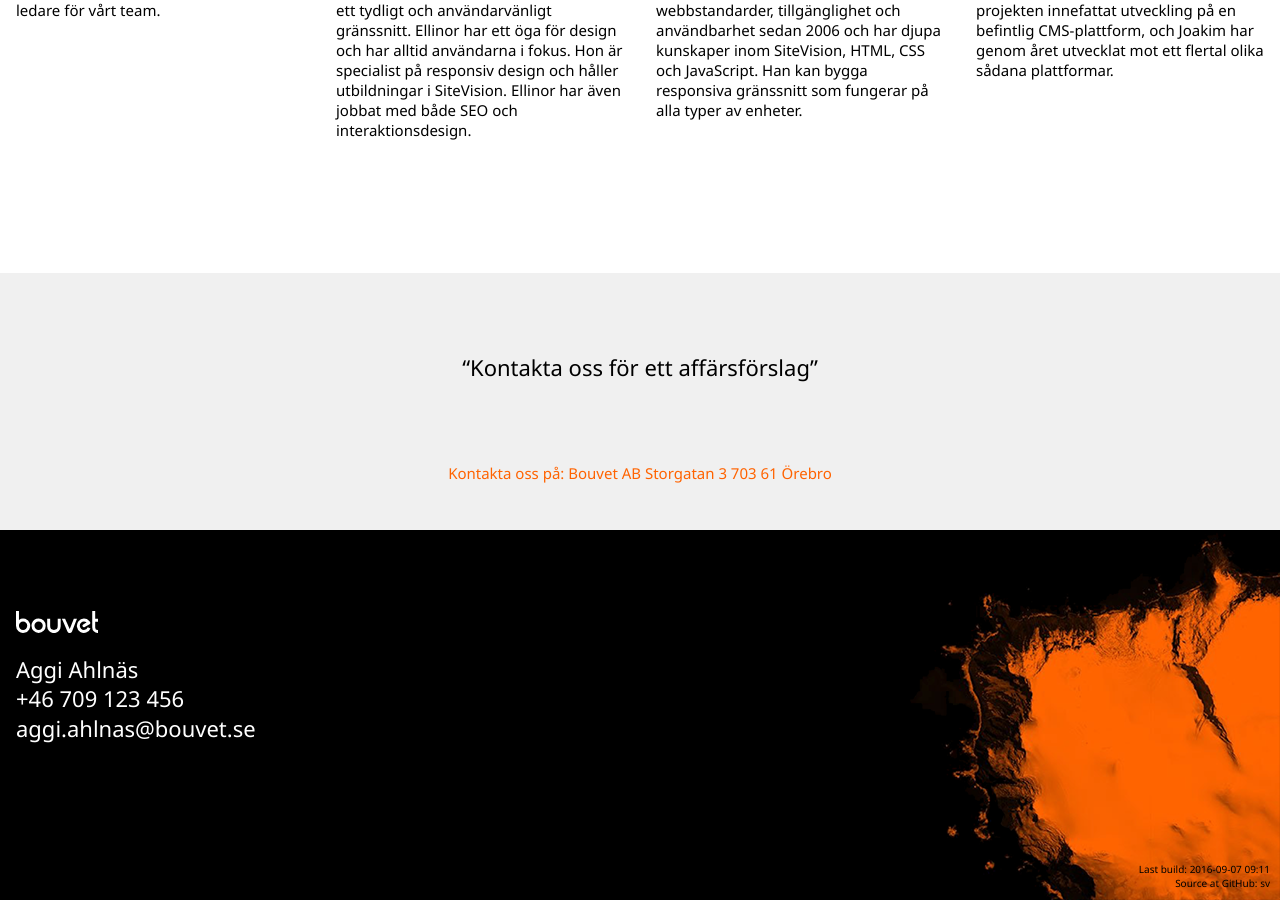
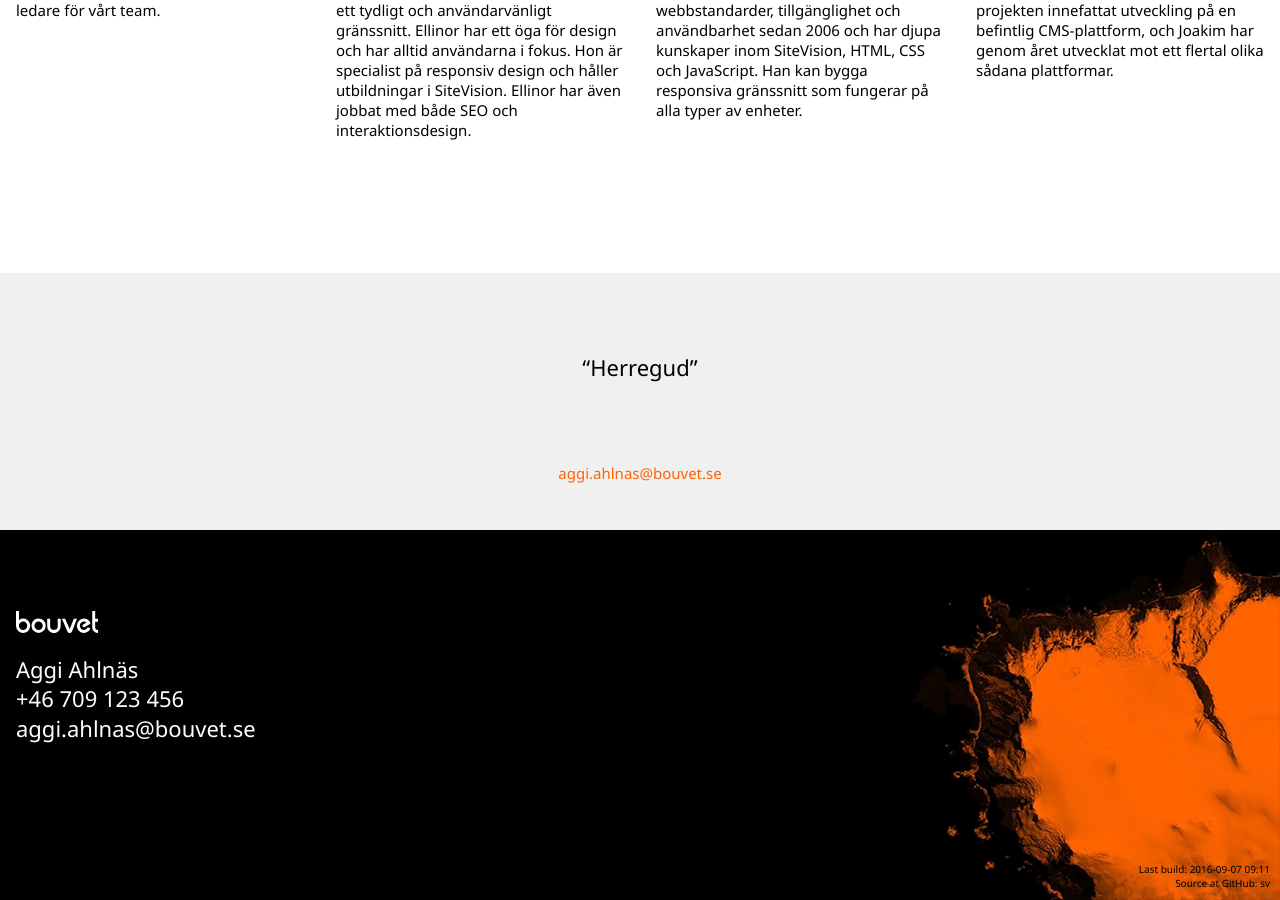
Before and after one commit to BouvetStockholmAB/sv, a Jekyll site: the page built from index.md, in a window 1280 px wide and 900 px high, scrolled down 3570 px. Built offline with Jekyll 4.4.1, drawn with Linux system fonts in a browser that asks for light colours; some web fonts are replaced; some of the changed text lies outside the part shown.

Commit message:
Ändrat kontakttext längst ned

```diff
--- a/index.md
+++ b/index.md
@@ -75,8 +75,8 @@ title: Bouvet Team SiteVision
 
     <div class="block block--largeTxtBlock block--quoteBlock">
         <div class="ct ct--contentwrap ct--std">
-            <blockquote>Kontakta oss för ett affärsförslag</blockquote>
-            <p><a href="#">Kontakta oss på: Bouvet AB Storgatan 3 703 61 Örebro</a></p>
+            <blockquote>Herregud</blockquote>
+            <p><a href="#">aggi.ahlnas@bouvet.se</a></p>
         </div>
     </div>
 
```
Also changed, not shown: other parts of index.md (+1 -1 lines).
